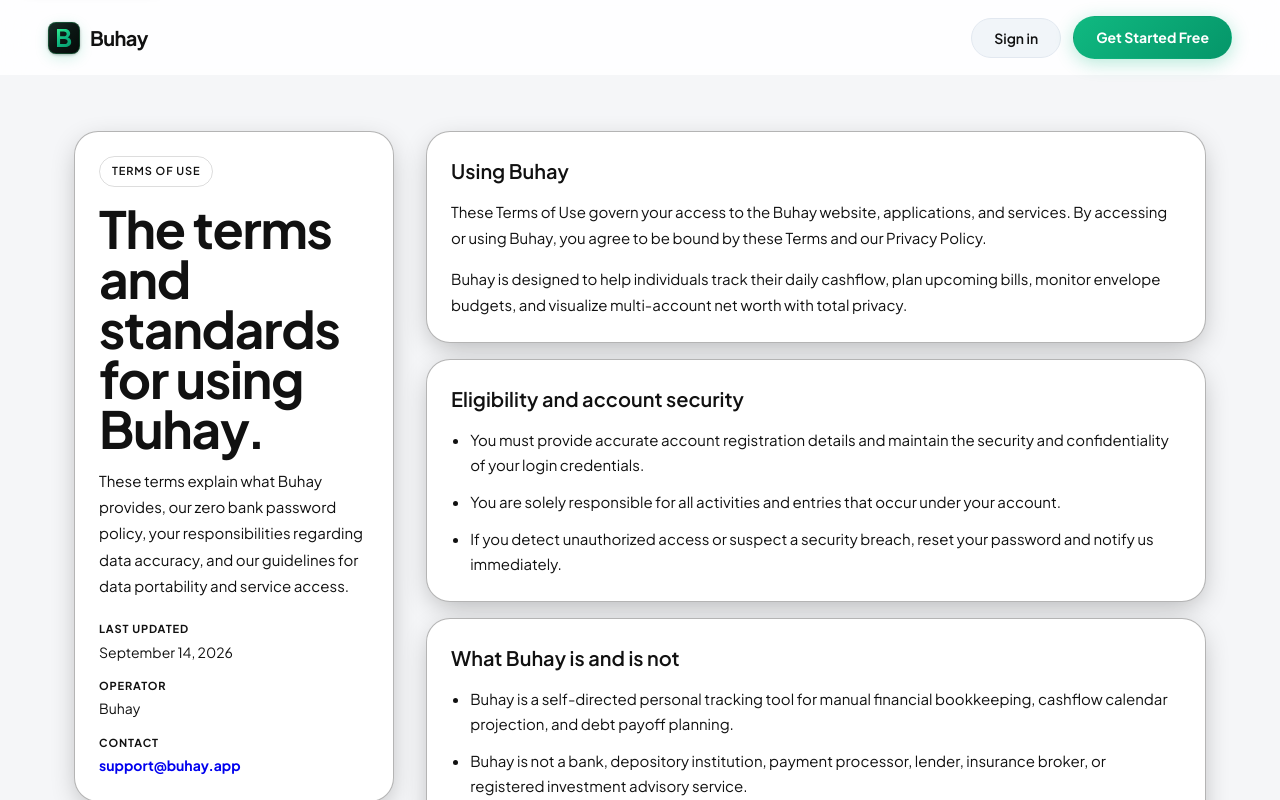
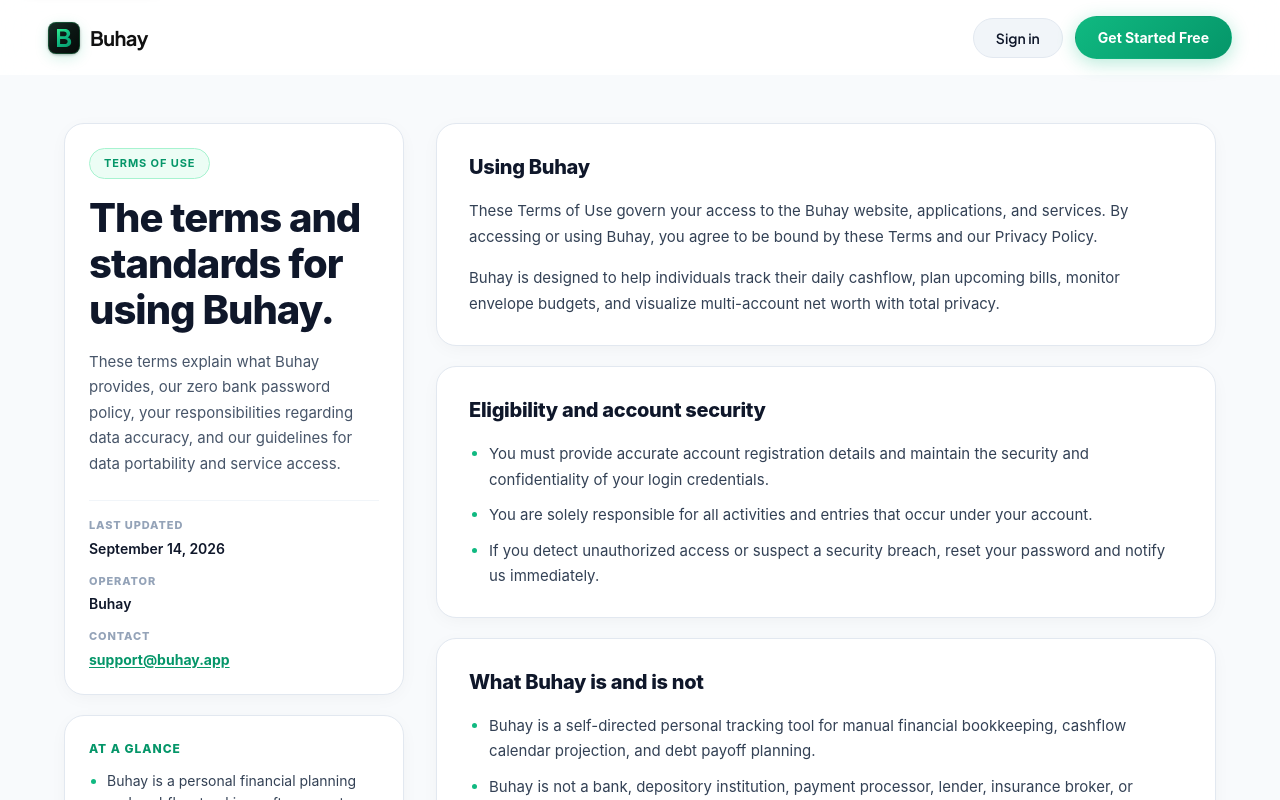
Before and after one commit to bryllemontesclaros/buhay, a React (Vite) app: page /terms in a window 1280 px wide. Built offline with nearby package versions, Linux system fonts and the light colour scheme; no server answers.

Commit message:
fix(legal): eliminate nested scroll containment on legal pages to allow smooth document scrolling

```diff
--- a/src/pages/LegalPage.module.css
+++ b/src/pages/LegalPage.module.css
@@ -1,226 +1,85 @@
+/* LegalPage.module.css - Luxury Modern Clean Legal Pages */
+
 .page {
   min-height: 100vh;
-  overflow-y: auto;
+  background: #f8fafc;
+  color: #0f172a;
+  font-family: -apple-system, BlinkMacSystemFont, "Inter", "SF Pro Display", "Segoe UI", sans-serif;
+  box-sizing: border-box;
   overflow-x: hidden;
-  overscroll-behavior-y: contain;
-  -webkit-overflow-scrolling: touch;
-}
-
-
-
-.ribbon {
-  position: sticky;
-  top: 0;
-  z-index: 30;
-  border-bottom: 1px solid var(--border2);
-  font-size: 12px;
-  letter-spacing: 0.08em;
-  text-transform: uppercase;
-  white-space: nowrap;
-  overflow: hidden;
-}
-
-.ribbonTrack {
-  display: inline-flex;
-  gap: 28px;
-  padding: 10px 0;
-  animation: ribbonMarquee 18s linear infinite;
-}
-
-.ribbonItem {
-  display: inline-flex;
-  align-items: center;
-  padding-inline: 28px;
-}
-
-@keyframes ribbonMarquee {
-  from { transform: translateX(0); }
-  to { transform: translateX(-50%); }
-}
-
-.nav {
-  position: sticky;
-  top: 12px;
-  z-index: 25;
-  padding: 12px 18px 0;
-}
-
-.navInner {
   position: relative;
-  z-index: 1;
-  max-width: 1180px;
-  margin: 0 auto;
-  display: flex;
-  align-items: center;
-  justify-content: space-between;
-  gap: 16px;
-  padding: 14px 20px;
-  border-radius: 999px;
-  border: 1px solid color-mix(in srgb, var(--accent) 22%, var(--border2));
-  background: color-mix(in srgb, var(--surface) 94%, var(--surface2));
-  backdrop-filter: blur(20px) saturate(180%);
-  -webkit-backdrop-filter: blur(20px) saturate(180%);
-  box-shadow: 0 8px 24px -6px rgba(0, 0, 0, 0.3);
-}
-
-.navBrand {
-  display: inline-flex;
-  align-items: center;
-  gap: 12px;
-  text-decoration: none;
-  color: inherit;
-  min-width: 0;
-}
-
-.navBrandMark {
-  width: 38px;
-  height: 38px;
-  border-radius: 999px;
-  border: 1px solid var(--border2);
-  display: grid;
-  place-items: center;
-  font-weight: 700;
-}
-
-.navBrandText {
-  display: grid;
-  line-height: 1.05;
-}
-
-.navLogo {
-  font-weight: 700;
-  letter-spacing: -0.02em;
-  font-size: 18px;
-}
-
-.navTag {
-  font-size: 12px;
-}
-
-.navActions {
-  display: flex;
-  align-items: center;
-  gap: 10px;
-  flex-wrap: wrap;
-}
-
-.navLink,
-.navButton {
-  display: inline-flex;
-  align-items: center;
-  justify-content: center;
-  min-height: 44px;
-  padding: 10px 16px;
-  border-radius: 999px;
-  text-decoration: none;
-  font-size: 13px;
-  font-weight: 700;
-  transition: transform 0.12s ease;
-  border: 1px solid var(--border2);
-  /* box-shadow flattened */
-}
-
-.navLink {
-  color: var(--text2);
-  text-decoration: none;
-  font-size: 13px;
-  font-weight: 600;
-  padding: 6px 12px;
-  border-radius: 999px;
-  transition: color 0.18s ease;
-}
-
-.navButton {
-  display: inline-flex;
-  align-items: center;
-  padding: 6px 16px;
-  border-radius: 999px;
-  background: var(--accent);
-  color: #ffffff !important;
-  font-size: 13px;
-  font-weight: 700;
-  text-decoration: none;
-  transition: transform 0.18s var(--ease-spring-snap);
-}
-
-.navLink:hover,
-.navButton:hover,
-.footerLink:hover,
-.sectionLink:hover {
-  transform: translateY(-1px);
-}
-
-.navLink:active,
-.navButton:active {
-  transform: translateY(1px);
-  /* box-shadow flattened */
 }
 
 .main {
   position: relative;
   z-index: 1;
-  max-width: 1180px;
+  max-width: 1200px;
   margin: 0 auto;
-  padding: 3.5rem 1.5rem 4rem;
+  padding: 48px 24px 80px;
   display: grid;
-  grid-template-columns: minmax(260px, 320px) minmax(0, 1fr);
-  gap: 2rem;
+  grid-template-columns: minmax(280px, 340px) minmax(0, 1fr);
+  gap: 32px;
   align-items: start;
 }
 
 .sidebar {
   position: sticky;
-  top: 96px;
-  display: grid;
-  gap: 1rem;
+  top: 90px;
+  display: flex;
+  flex-direction: column;
+  gap: 20px;
 }
 
 .summaryCard,
 .sectionCard {
-  border: 1px solid color-mix(in srgb, var(--accent) 20%, var(--border2));
-  border-radius: 24px;
-  background: color-mix(in srgb, var(--surface) 94%, var(--surface2));
-  backdrop-filter: blur(20px) saturate(180%);
-  -webkit-backdrop-filter: blur(20px) saturate(180%);
-  box-shadow: 0 8px 28px -6px rgba(0, 0, 0, 0.3);
+  border: 1px solid #e2e8f0;
+  border-radius: 20px;
+  background: #ffffff;
+  box-shadow: 0 4px 20px -4px rgba(0, 0, 0, 0.05);
 }
 
 .summaryCard {
-  padding: 1.5rem;
+  padding: 24px;
 }
 
 .eyebrow {
   display: inline-flex;
   align-items: center;
   gap: 8px;
-  padding: 6px 12px;
+  padding: 6px 14px;
   border-radius: 999px;
-  border: 1px solid var(--border2);
+  border: 1px solid #a7f3d0;
+  background: #ecfdf5;
+  color: #059669;
   font-size: 11px;
-  font-weight: 600;
+  font-weight: 700;
   text-transform: uppercase;
   letter-spacing: 0.08em;
-  margin-bottom: 1rem;
-  /* box-shadow flattened */
+  margin-bottom: 16px;
 }
 
 .title {
-  font-size: clamp(34px, 4vw, 52px);
-  line-height: 0.98;
-  letter-spacing: -1.2px;
-  margin: 0 0 0.9rem;
+  font-size: clamp(28px, 3.5vw, 40px);
+  line-height: 1.15;
+  letter-spacing: -1px;
+  font-weight: 800;
+  color: #0f172a;
+  margin: 0 0 16px;
 }
 
 .intro {
   font-size: 15px;
-  line-height: 1.75;
-  margin: 0 0 1.4rem;
+  line-height: 1.7;
+  color: #475569;
+  margin: 0 0 24px;
 }
 
 .metaList {
   display: grid;
-  gap: 0.9rem;
+  gap: 14px;
   margin: 0;
+  padding: 16px 0 0;
+  border-top: 1px solid #f1f5f9;
 }
 
 .metaItem {
@@ -230,120 +89,108 @@
 
 .metaLabel {
   font-size: 11px;
-  font-weight: 700;
+  font-weight: 800;
   letter-spacing: 0.08em;
   text-transform: uppercase;
+  color: #94a3b8;
 }
 
 .metaValue {
   font-size: 14px;
-  line-height: 1.55;
+  line-height: 1.5;
+  color: #0f172a;
+  font-weight: 600;
 }
 
 .summaryHeading {
-  font-size: 11px;
-  font-weight: 700;
+  font-size: 12px;
+  font-weight: 800;
   letter-spacing: 0.08em;
   text-transform: uppercase;
+  color: #059669;
+  margin-bottom: 12px;
 }
 
 .summaryPoints {
   margin: 0;
-  padding-left: 1.15rem;
-  display: grid;
-  gap: 0.6rem;
+  padding-left: 18px;
+  display: flex;
+  flex-direction: column;
+  gap: 10px;
   font-size: 14px;
   line-height: 1.6;
+  color: #334155;
+}
+
+.summaryPoints li::marker {
+  color: #10b981;
 }
 
 .content {
-  display: grid;
-  gap: 1rem;
+  display: flex;
+  flex-direction: column;
+  gap: 20px;
 }
 
 .sectionCard {
-  padding: 1.5rem;
+  padding: 28px 32px;
 }
 
 .sectionTitle {
   font-size: 20px;
-  font-weight: 600;
-  margin-bottom: 0.8rem;
+  font-weight: 800;
+  letter-spacing: -0.3px;
+  color: #0f172a;
+  margin: 0 0 16px;
 }
 
 .sectionBody {
-  display: grid;
-  gap: 0.9rem;
+  display: flex;
+  flex-direction: column;
+  gap: 14px;
 }
 
 .sectionParagraph {
   margin: 0;
   font-size: 15px;
   line-height: 1.75;
+  color: #334155;
 }
 
 .sectionList {
   margin: 0;
-  padding-left: 1.2rem;
-  display: grid;
-  gap: 0.7rem;
+  padding-left: 20px;
+  display: flex;
+  flex-direction: column;
+  gap: 10px;
 }
 
 .sectionList li {
   font-size: 15px;
   line-height: 1.7;
+  color: #334155;
 }
 
-.sectionLink,
-.footerLink,
-.contactLink {
-  text-decoration: none;
-  font-weight: 700;
+.sectionList li::marker {
+  color: #10b981;
 }
 
-.footer {
-  position: relative;
-  z-index: 1;
-  margin-top: 42px;
-  border-top: 1px solid var(--border2);
-  padding: 1.8rem 1.5rem calc(1.8rem + env(safe-area-inset-bottom));
+.contactLink {
+  color: #059669;
+  text-decoration: underline;
+  font-weight: 700;
+  text-underline-offset: 2px;
 }
 
-.footerInner {
-  max-width: 1180px;
-  margin: 0 auto;
-  display: flex;
-  align-items: center;
-  justify-content: space-between;
-  gap: 16px;
-  flex-wrap: wrap;
+.contactLink:hover {
+  color: #047857;
 }
 
-.footerBrand {
-  display: grid;
-  gap: 4px;
-}
-
-.footerLogo {
-  font-size: 22px;
-}
-
-.footerTagline,
-.footerCopy {
-  font-size: 12px;
-  line-height: 1.6;
-}
-
-.footerLinks {
-  display: flex;
-  align-items: center;
-  gap: 12px;
-  flex-wrap: wrap;
-}
-
+/* Responsive */
 @media (max-width: 1024px) {
   .main {
     grid-template-columns: 1fr;
+    padding: 32px 18px 60px;
   }
 
   .sidebar {
@@ -352,53 +199,15 @@
 }
 
 @media (max-width: 680px) {
-  .nav {
-    top: 37px;
-    padding: 0.9rem 1rem 0;
+  .sectionCard {
+    padding: 20px 18px;
   }
 
-  .navInner {
-    align-items: flex-start;
-    flex-direction: column;
-    padding: 12px;
-    border-radius: 28px;
+  .summaryCard {
+    padding: 20px 18px;
   }
 
-  .navActions {
-    width: 100%;
-    display: grid;
-    grid-template-columns: 1fr 1fr;
-  }
-
-  .navActions > :last-child {
-    grid-column: 1 / -1;
-  }
-
-  .navLink,
-  .navButton {
-    width: 100%;
-  }
-
-  .main {
-    padding: 1.4rem 1rem 2.5rem;
-  }
-
-  .summaryCard,
-  .sectionCard {
-    border-radius: 22px;
-  }
-
-  .summaryCard,
-  .sectionCard {
-    padding: 1.2rem;
-  }
-
-  .footerInner {
-    justify-content: center;
-    text-align: center;
-  }
-
-  .footerLinks {
-    justify-content: center;
+  .title {
+    font-size: 28px;
   }
 }
```
